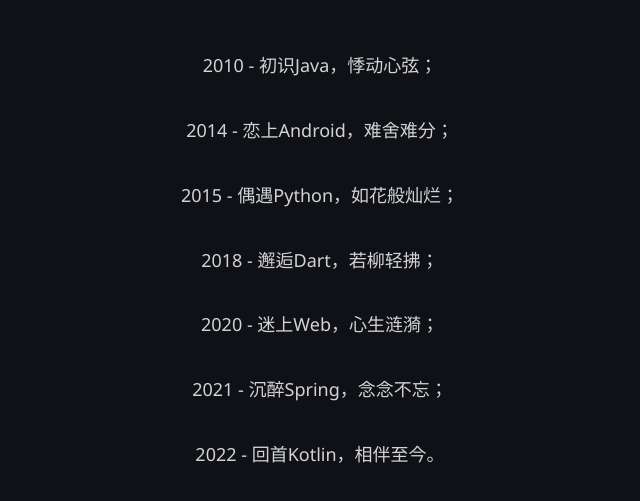
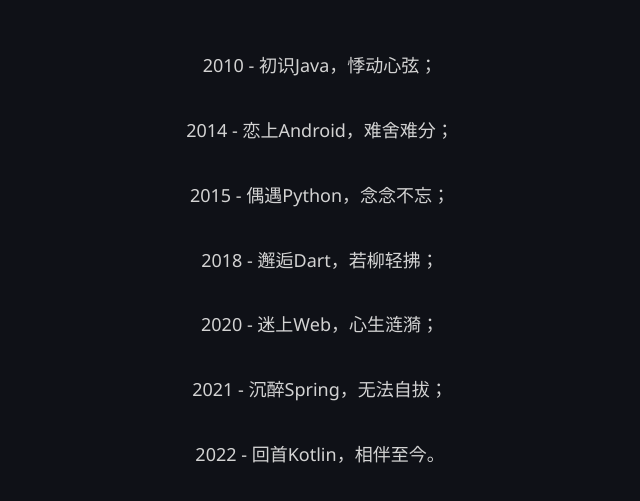
Before and after one commit to noiary/noiary.github.io, a plain HTML site: page index.html in a window 1280 px wide. Shown: the part 215-716 px from the top of the page, without its empty margins (320-960 px from the left). Drawn offline with Linux system fonts and the light colour scheme.

Commit message:
Update index.html

```diff
--- a/index.html
+++ b/index.html
@@ -37,10 +37,10 @@
   <div class="poem">
    2010 - 初识Java，悸动心弦；<br>
    2014 - 恋上Android，难舍难分；<br>
-   2015 - 偶遇Python，如花般灿烂；<br>
+   2015 - 偶遇Python，念念不忘；<br>
    2018 - 邂逅Dart，若柳轻拂；<br>
    2020 - 迷上Web，心生涟漪；<br>
-   2021 - 沉醉Spring，念念不忘；<br>
+   2021 - 沉醉Spring，无法自拔；<br>
    2022 - 回首Kotlin，相伴至今。
   </div>
 </body>
```
